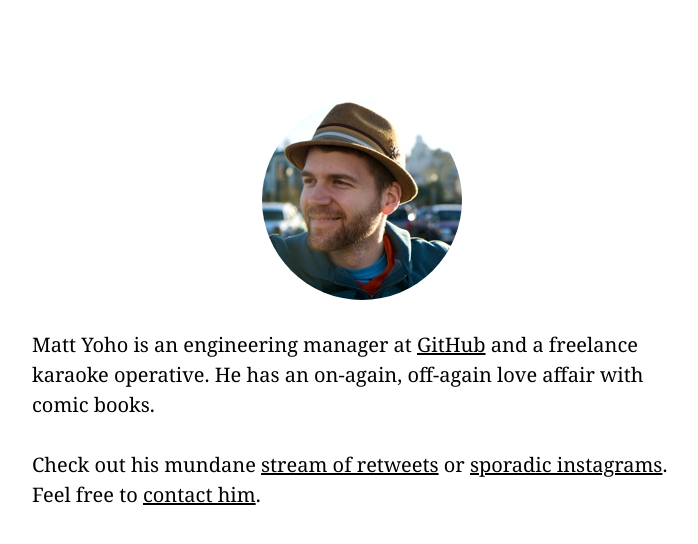
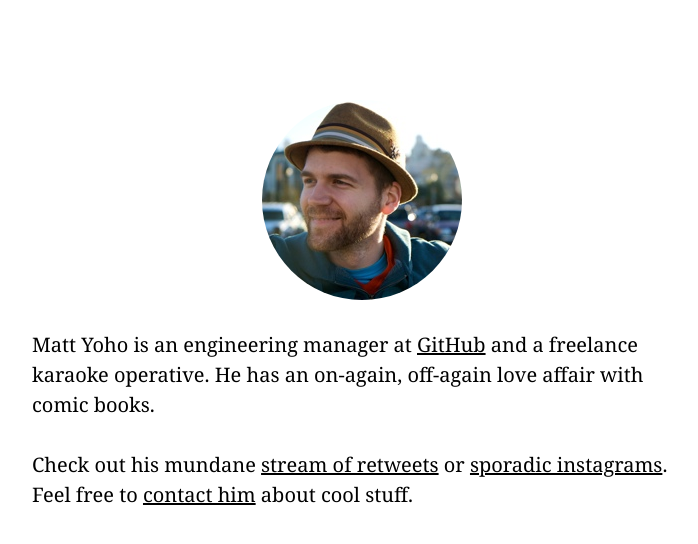
Before and after one commit to mattyoho/mattyoho.github.com, a Jekyll site: the page built from index.html, in a window 1280 px wide. Shown: the top 544 px of the page, without its empty margins (278-976 px from the left). Built offline with Jekyll 4.4.1, drawn with Linux system fonts in a browser that asks for light colours; nearby versions of some CDN libraries.

Commit message:
Whimsical copy change

```diff
--- a/index.html
+++ b/index.html
@@ -11,5 +11,5 @@ layout: layout
   <p>
     Check out his mundane <a href="https://twitter.com/{{ site.twitter }}" title="@mattyoho">stream of retweets</a> or
     <a href="https://instagram.com/{{ site.instagram }}" title="@mattyoho">sporadic instagrams</a>.
-    Feel free to <a href="mailto:" class="js-base64-email" data-base64-email="{{ site.email_base64 }}">contact him</a>.</p>
+    Feel free to <a href="mailto:" class="js-base64-email" data-base64-email="{{ site.email_base64 }}">contact him</a> about cool stuff.</p>
 </article>
```
